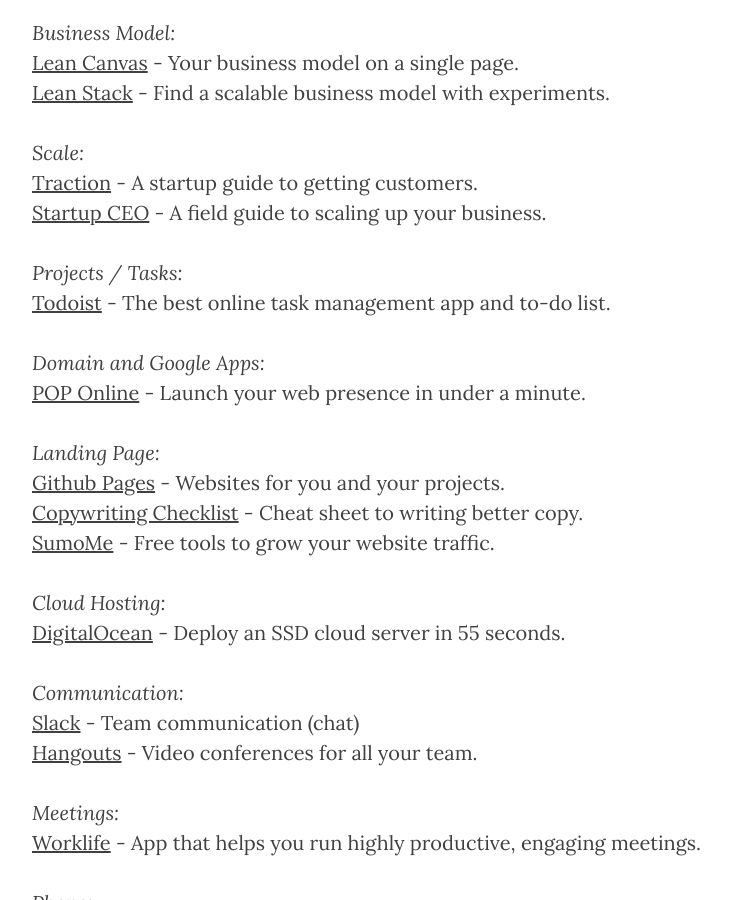
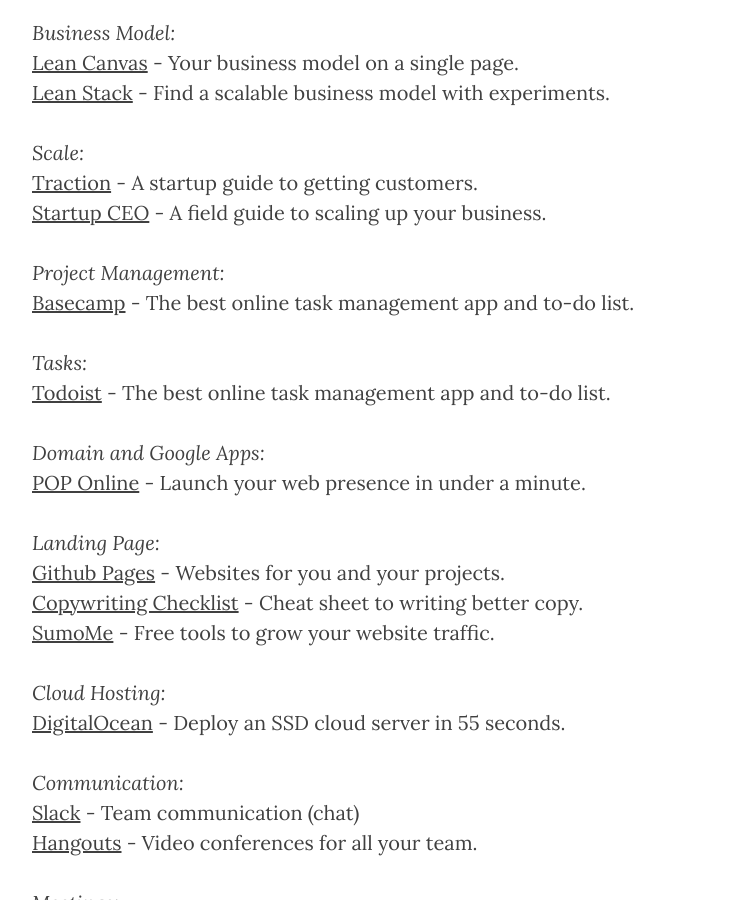
Before and after one commit to maxcantu/personal, a Jekyll site: the page built from resources.html, in a window 1280 px wide and 900 px high, scrolled down 3112 px. Shown: the whole window, without its empty margins (233-964 px from the left). Built offline with Jekyll 4.4.1, drawn with Linux system fonts in a browser that asks for light colours; nearby versions of some CDN libraries.

Commit message:
basecamp

```diff
--- a/resources.html
+++ b/resources.html
@@ -132,7 +132,14 @@ header-img: "img/about-bg.jpg"
 
 	<br><br>
 
-	<i>Projects / Tasks:</i>
+	<i>Project Management:</i>
+	<br>
+	<a href="http://basecamp.com" rel="nofollow" target="_blank">Basecamp</a>
+	- The best online task management app and to-do list.
+
+	<br><br>
+
+	<i>Tasks:</i>
 	<br>
 	<a href="http://todoist.com" rel="nofollow" target="_blank">Todoist</a>
 	- The best online task management app and to-do list.
```
